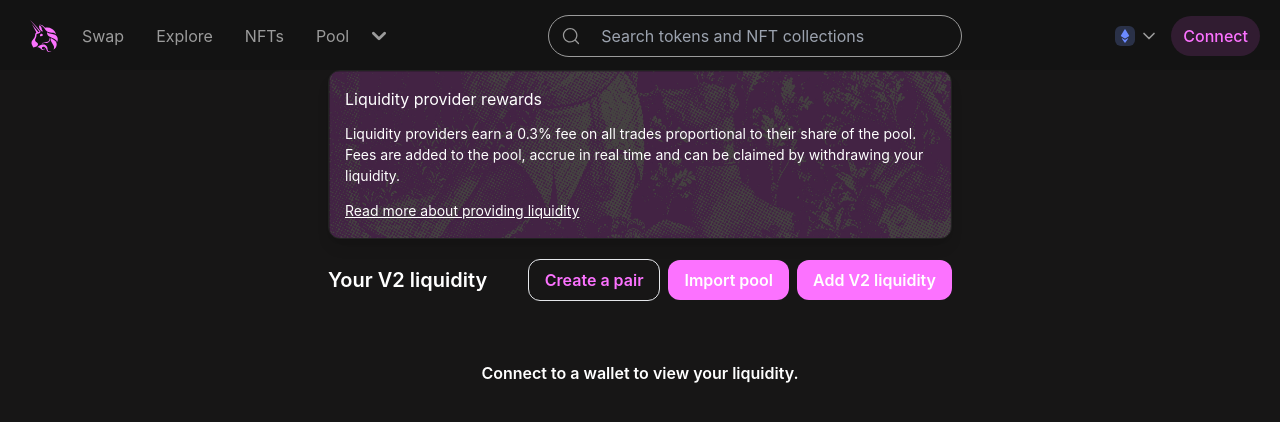
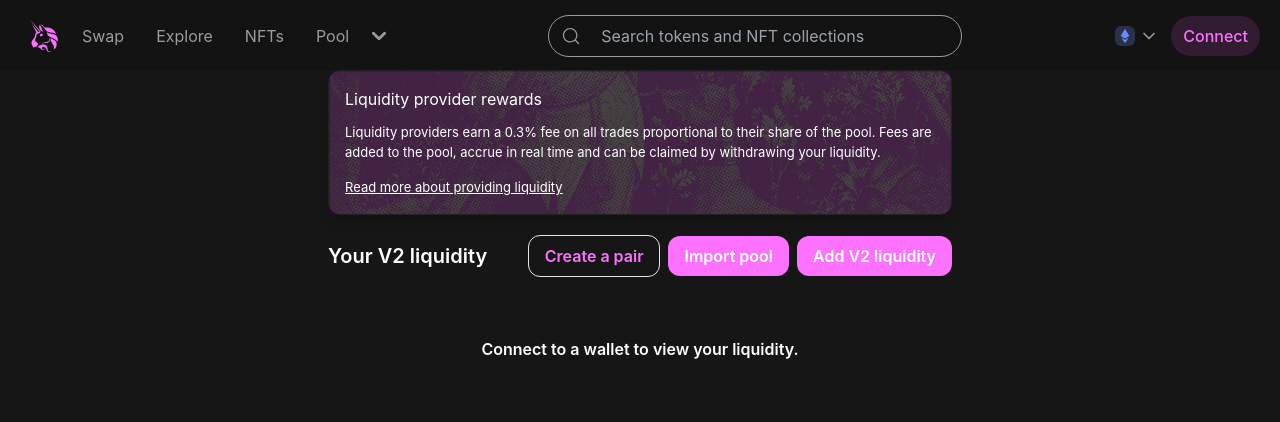
Before and after one commit to nilesh-rangari/uniswapp, a React (Vite) app: page /pool in a window 1280 px wide. Shown: the top 422 px of the page. Built offline with nearby package versions, Linux system fonts and the light colour scheme.

Commit message:
pool page font adjusted

```diff
--- a/src/pages/Pool.jsx
+++ b/src/pages/Pool.jsx
@@ -16,14 +16,14 @@
                         <h1 className="text-[16px] ">Liquidity provider rewards</h1>
                     </div>
                     <div>
-                    <p className="text-[14px]">
+                    <p className="text-[13px]">
                         Liquidity providers earn a 0.3% fee on all trades proportional to their share of the pool. Fees are added to the pool, accrue in real time and can be claimed by withdrawing your liquidity.
                     </p>
                     </div>
                     <div>
                     <a
                         href="https://docs.uniswap.org/contracts/v2/concepts/core-concepts/pools"
-                        className="text-[14px] underline"
+                        className="text-[13px] underline"
 
                     >
                         Read more about providing liquidity
```
